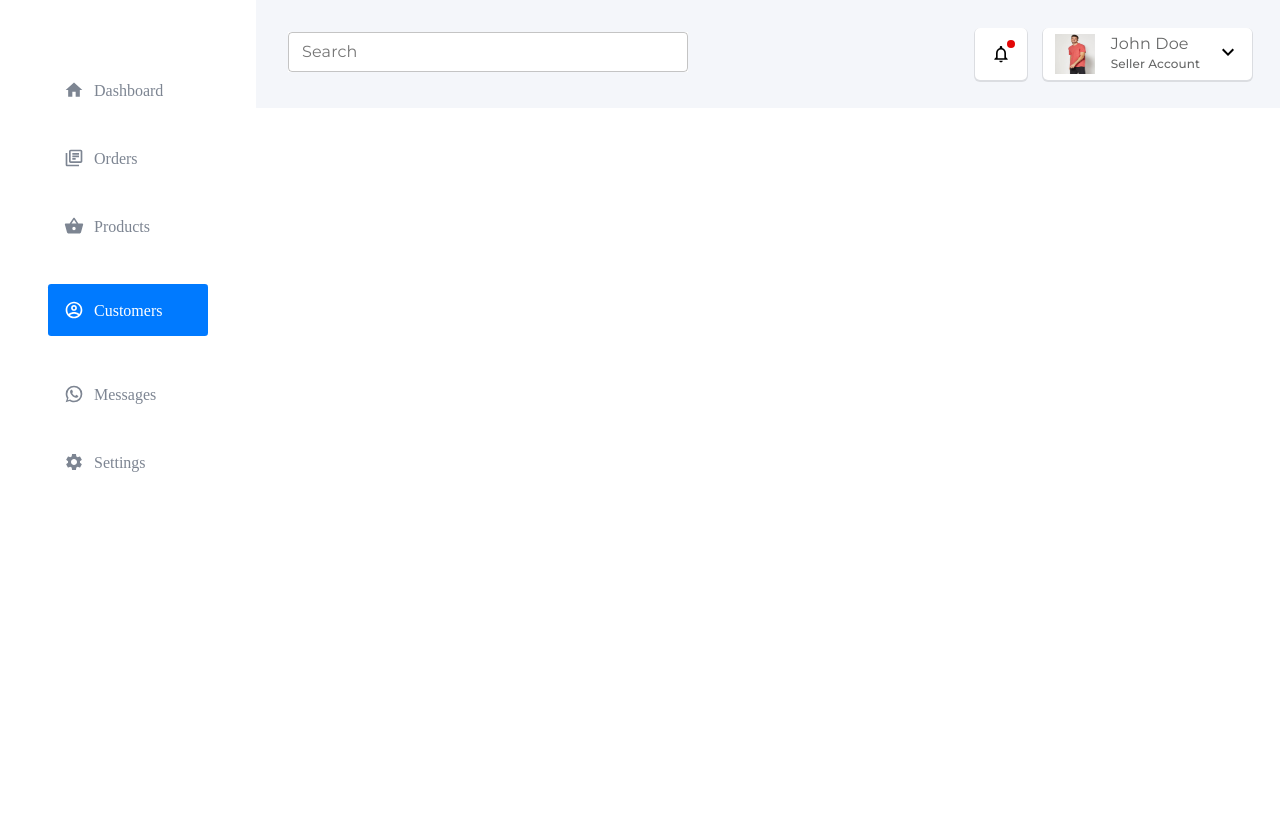
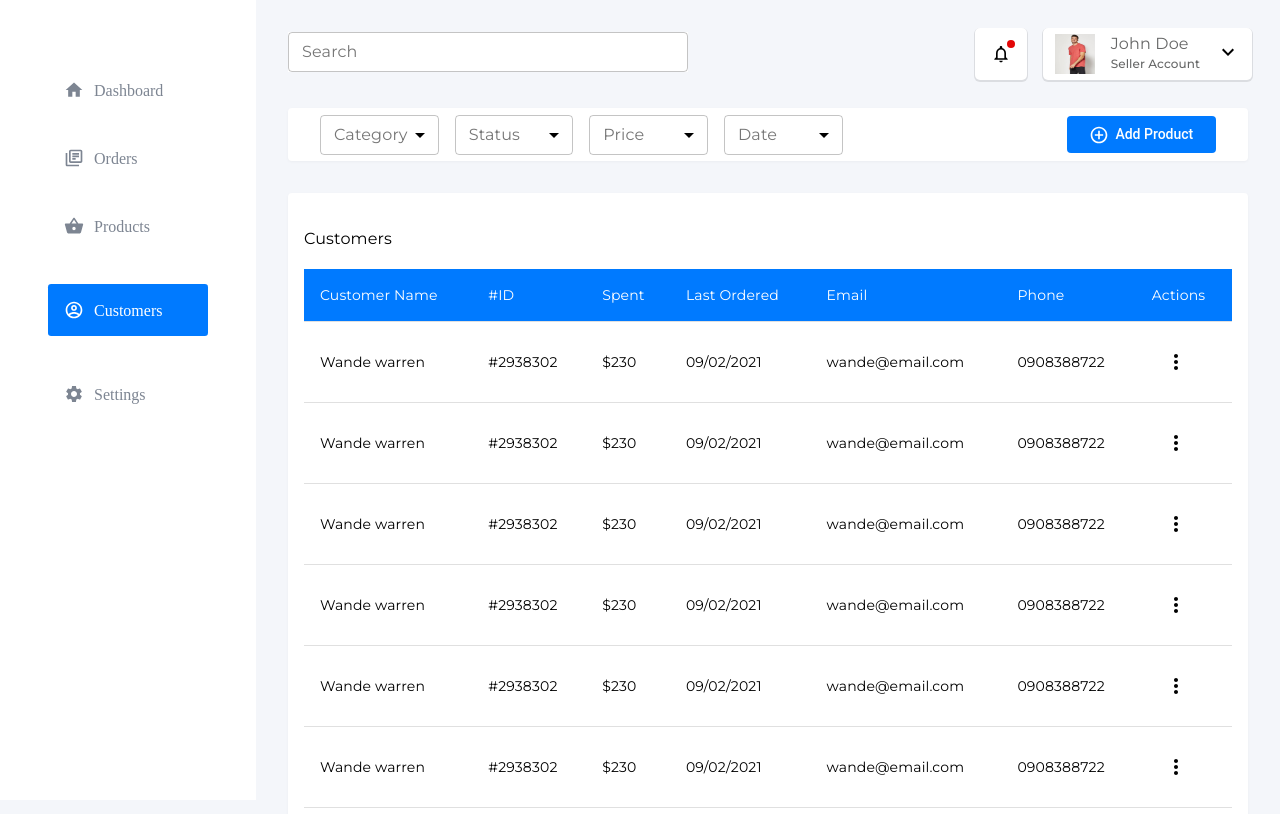
Before and after one commit to Nelson-Chinedu/Ecommerce-client, a Next.js app: page /app/customer in a window 1280 px wide. Shown: the top 814 px of the page. Built offline with nearby package versions, Linux system fonts and the light colour scheme.

Commit message:
add customer page

```diff
--- /dev/null
+++ b/src/components/AppLayout/Customer/CustomerTable.tsx
@@ -0,0 +1,120 @@
+import React from 'react';
+import Typography from '@material-ui/core/Typography';
+import Box from '@material-ui/core/Box';
+import TableContainer from '@material-ui/core/TableContainer';
+import Table from '@material-ui/core/Table';
+import TableHead from '@material-ui/core/TableHead';
+import TableBody from '@material-ui/core/TableBody';
+import TableRow from '@material-ui/core/TableRow';
+import TableCell from '@material-ui/core/TableCell';
+import IconButton from '@material-ui/core/IconButton';
+import MoreVertIcon from '@material-ui/icons/MoreVert';
+import { makeStyles } from '@material-ui/core/styles';
+
+import { customers } from 'src/components/constant/customers';
+
+const useStyles = makeStyles({
+  root: {
+    '& .MuiTableRow-head': {
+      background: '#007AFF',
+      '& .MuiTableCell-head': {
+        '& > *': {
+          color: 'white',
+        },
+      },
+    },
+    '& .pending': {
+      background: '#FFF1E0',
+      color: '#FEB54B',
+      padding: '.5em .8em',
+      borderRadius: '5px',
+      textAlign: 'center',
+    },
+    '& .delivered': {
+      background: '#E5F8F7',
+      color: '#74DDD0',
+      padding: '.5em .8em',
+      borderRadius: '5px',
+      textAlign: 'center',
+    },
+    '& .canceled': {
+      background: '#FFECEC',
+      color: '#FF8791',
+      padding: '.5em .8em',
+      borderRadius: '5px',
+      textAlign: 'center',
+    },
+  },
+});
+
+const CustomerTable = () => {
+  const classes = useStyles();
+  return (
+    <Box className={classes.root}>
+      <TableContainer>
+        <Table>
+          <TableHead>
+            <TableRow>
+              <TableCell>
+                <Typography variant="body2">Customer Name</Typography>
+              </TableCell>
+              <TableCell>
+                <Typography variant="body2">#ID</Typography>
+              </TableCell>
+              <TableCell>
+                <Typography variant="body2">Spent</Typography>
+              </TableCell>
+              <TableCell>
+                <Typography variant="body2">Last Ordered</Typography>
+              </TableCell>
+              <TableCell>
+                <Typography variant="body2">Email</Typography>
+              </TableCell>
+              <TableCell>
+                <Typography variant="body2">Phone</Typography>
+              </TableCell>
+              <TableCell>
+                <Typography variant="body2">Actions</Typography>
+              </TableCell>
+            </TableRow>
+          </TableHead>
+          <TableBody>
+            {customers.map((customer, index: number) => (
+              <TableRow key={index}>
+                <TableCell>
+                  <Typography variant="body2">
+                    {customer.customerName}
+                  </Typography>
+                </TableCell>
+                <TableCell>
+                  <Typography variant="body2">{customer.id}</Typography>
+                </TableCell>
+                <TableCell>
+                  <Typography variant="body2">{customer.spent}</Typography>
+                </TableCell>
+                <TableCell>
+                  <Typography variant="body2">
+                    {customer.lastOrdered}
+                  </Typography>
+                </TableCell>
+                <TableCell>
+                  <Typography variant="body2">{customer.email}</Typography>
+                </TableCell>
+                <TableCell>
+                  <Typography variant="body2">{customer.phone}</Typography>
+                </TableCell>
+                <TableCell>
+                  <IconButton>
+                    <MoreVertIcon />
+                  </IconButton>
+                </TableCell>
+              </TableRow>
+            ))}
+          </TableBody>
+        </Table>
+      </TableContainer>
+    </Box>
+  );
+};
+
+export default CustomerTable;
--- a/src/components/AppLayout/Customer/index.tsx
+++ b/src/components/AppLayout/Customer/index.tsx
@@ -1,16 +1,136 @@
 import React from 'react';
+import { observer } from 'mobx-react-lite';
 import Box from '@material-ui/core/Box';
+import Paper from '@material-ui/core/Paper';
+import Grid from '@material-ui/core/Grid';
+import MenuItem from '@material-ui/core/MenuItem';
+import Typography from '@material-ui/core/Typography';
+import AddCircleOutlineOutlinedIcon from '@material-ui/icons/AddCircleOutlineOutlined';
+import { makeStyles } from '@material-ui/core/styles';
 
+import { useStore } from 'src/store';
+
+import CustomerTable from 'src/components/AppLayout/Customer/CustomerTable';
+
+import TextInput from 'src/components/SharedLayout/TextInput';
+import Button from 'src/components/SharedLayout/Button';
+import AddProduct from 'src/components/SharedLayout/AddProduct';
 import Layout from 'src/components/SharedLayout/Layout';
 
+const useStyles = makeStyles({
+  root: {
+    '& .MuiPaper-root': {
+      margin: '2em 0px',
+      boxShadow:
+        '0px 2px 1px -1px rgb(0 0 0 / 0%), 0px 1px 1px 0px rgb(0 0 0 / 0%), 0px 1px 3px 0px rgb(0 0 0 / 4%)',
+    },
+    '& .MuiButton-contained': {
+      '& .MuiButton-label': {
+        color: '#FFF',
+      },
+      '& .MuiSvgIcon-root': {
+        marginRight: '.3em',
+        '& > *': {
+          color: '#FFF',
+        },
+      },
+    },
+  },
+  filter: {
+    padding: '.4em 2em',
+  },
+});
+
 const Customer = () => {
+  const classes = useStyles();
+  const { uiStore } = useStore();
+
+  const handleOpen = () => {
+    uiStore.toggleModalVisibility();
+  };
+
   return (
     <Layout>
-      <Box>
-
+      <Box className={classes.root}>
+      <Paper className={classes.filter}>
+          <Grid container justify="space-between" alignItems="center">
+            <Grid item sm={7}>
+              <Grid container spacing={2}>
+                <Grid item sm={3}>
+                  <TextInput
+                    select
+                    size="small"
+                    variant="outlined"
+                    fullWidth
+                    color="secondary"
+                    label="Category"
+                  >
+                    <MenuItem value="Category">Category</MenuItem>
+                  </TextInput>
+                </Grid>
+                <Grid item sm={3}>
+                  <TextInput
+                    select
+                    size="small"
+                    variant="outlined"
+                    fullWidth
+                    color="secondary"
+                    label="Status"
+                  >
+                    <MenuItem value="Status">Status</MenuItem>
+                  </TextInput>
+                </Grid>
+                <Grid item sm={3}>
+                  <TextInput
+                    select
+                    size="small"
+                    variant="outlined"
+                    fullWidth
+                    color="secondary"
+                    label="Price"
+                  >
+                    <MenuItem value="Price">Price</MenuItem>
+                  </TextInput>
+                </Grid>
+                <Grid item sm={3}>
+                  <TextInput
+                    select
+                    size="small"
+                    variant="outlined"
+                    fullWidth
+                    color="secondary"
+                    label="Date"
+                  >
+                    <MenuItem value="Date">Date</MenuItem>
+                  </TextInput>
+                </Grid>
+              </Grid>
+            </Grid>
+            <Grid item sm={2}>
+              <Button
+                variant="contained"
+                color="secondary"
+                fullWidth
+                disableElevation={true}
+                onClick={handleOpen}
+              >
+                <AddCircleOutlineOutlinedIcon fontSize="small" /> Add Product
+              </Button>
+            </Grid>
+          </Grid>
+        </Paper>
+        <Paper style={{ padding: '1em' }}>
+          <Grid container style={{ padding: '1em 0px' }}>
+            <Grid item sm={12}>
+              <Typography variant="subtitle1">Customers</Typography>
+            </Grid>
+          </Grid>
+          <CustomerTable />
+        </Paper>
       </Box>
+      <AddProduct />
     </Layout>
   )
 };
 
-export default Customer;
+export default observer(Customer);
--- a/src/components/SharedLayout/Sidenav/DashboardSidenav.tsx
+++ b/src/components/SharedLayout/Sidenav/DashboardSidenav.tsx
@@ -95,13 +95,13 @@ const DashboardSidenav = () => {
             </a>
           </Link>
         </li>
-        <li>
+        {/* <li>
           <Link href="/app/message">
             <a className={router.pathname === '/app/message' ? 'active' : ''}>
               <WhatsAppIcon fontSize="small" /> Messages
             </a>
           </Link>
-        </li>
+        </li> */}
         <li>
           <Link href="/app/setting">
             <a className={router.pathname === '/app/setting' ? 'active' : ''}>
--- /dev/null
+++ b/src/components/constant/customers.ts
@@ -0,0 +1,50 @@
+export const customers = [
+  {
+    customerName: 'Wande warren',
+    id: '#2938302',
+    spent: '$230',
+    lastOrdered: '09/02/2021',
+    email: 'wande@email.com',
+    phone: '0908388722'
+  },
+  {
+    customerName: 'Wande warren',
+    id: '#2938302',
+    spent: '$230',
+    lastOrdered: '09/02/2021',
+    email: 'wande@email.com',
+    phone: '0908388722'
+  },
+  {
+    customerName: 'Wande warren',
+    id: '#2938302',
+    spent: '$230',
+    lastOrdered: '09/02/2021',
+    email: 'wande@email.com',
+    phone: '0908388722'
+  },
+  {
+    customerName: 'Wande warren',
+    id: '#2938302',
+    spent: '$230',
+    lastOrdered: '09/02/2021',
+    email: 'wande@email.com',
+    phone: '0908388722'
+  },
+  {
+    customerName: 'Wande warren',
+    id: '#2938302',
+    spent: '$230',
+    lastOrdered: '09/02/2021',
+    email: 'wande@email.com',
+    phone: '0908388722'
+  },
+  {
+    customerName: 'Wande warren',
+    id: '#2938302',
+    spent: '$230',
+    lastOrdered: '09/02/2021',
+    email: 'wande@email.com',
+    phone: '0908388722'
+  },
+]
```
